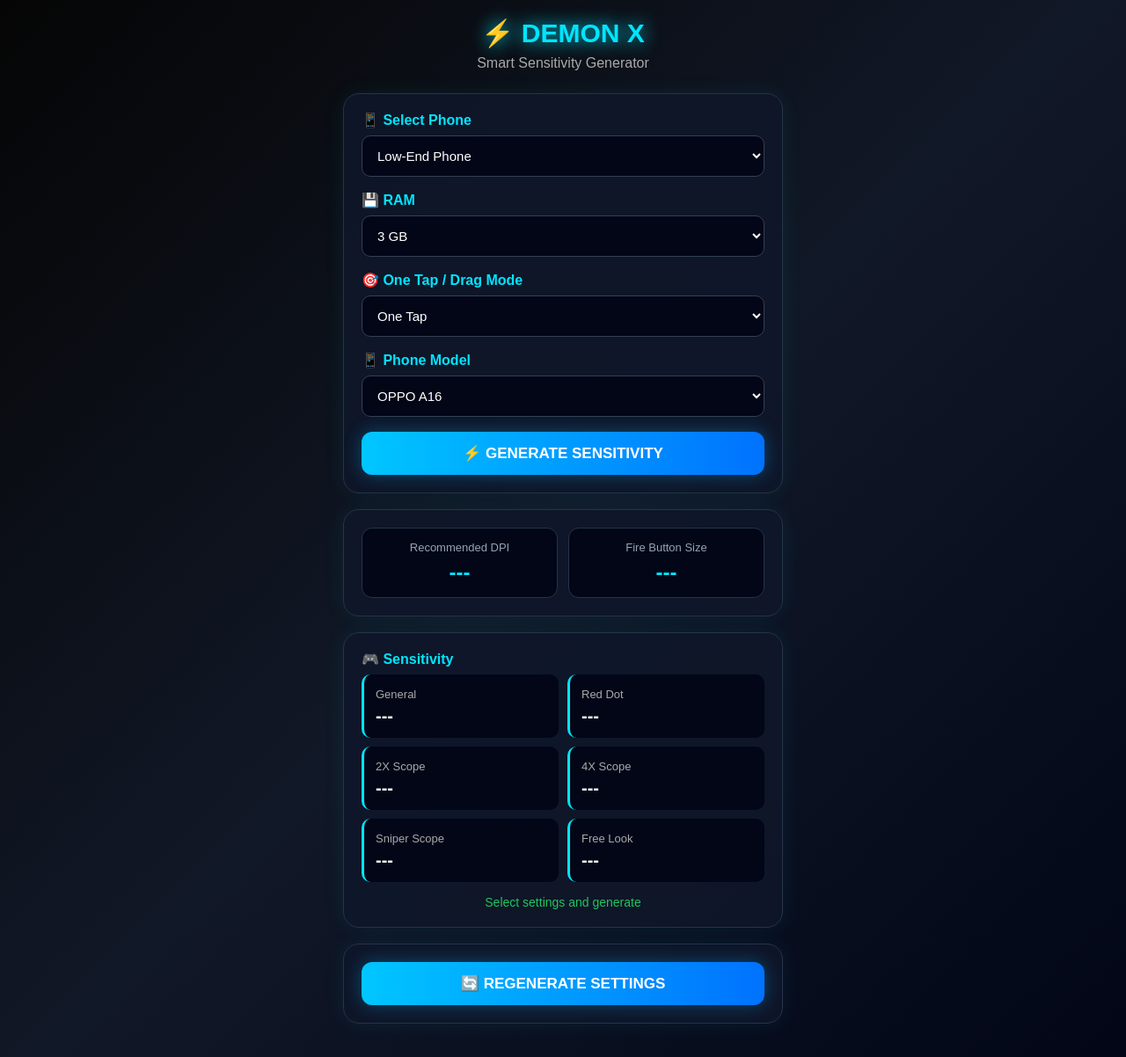
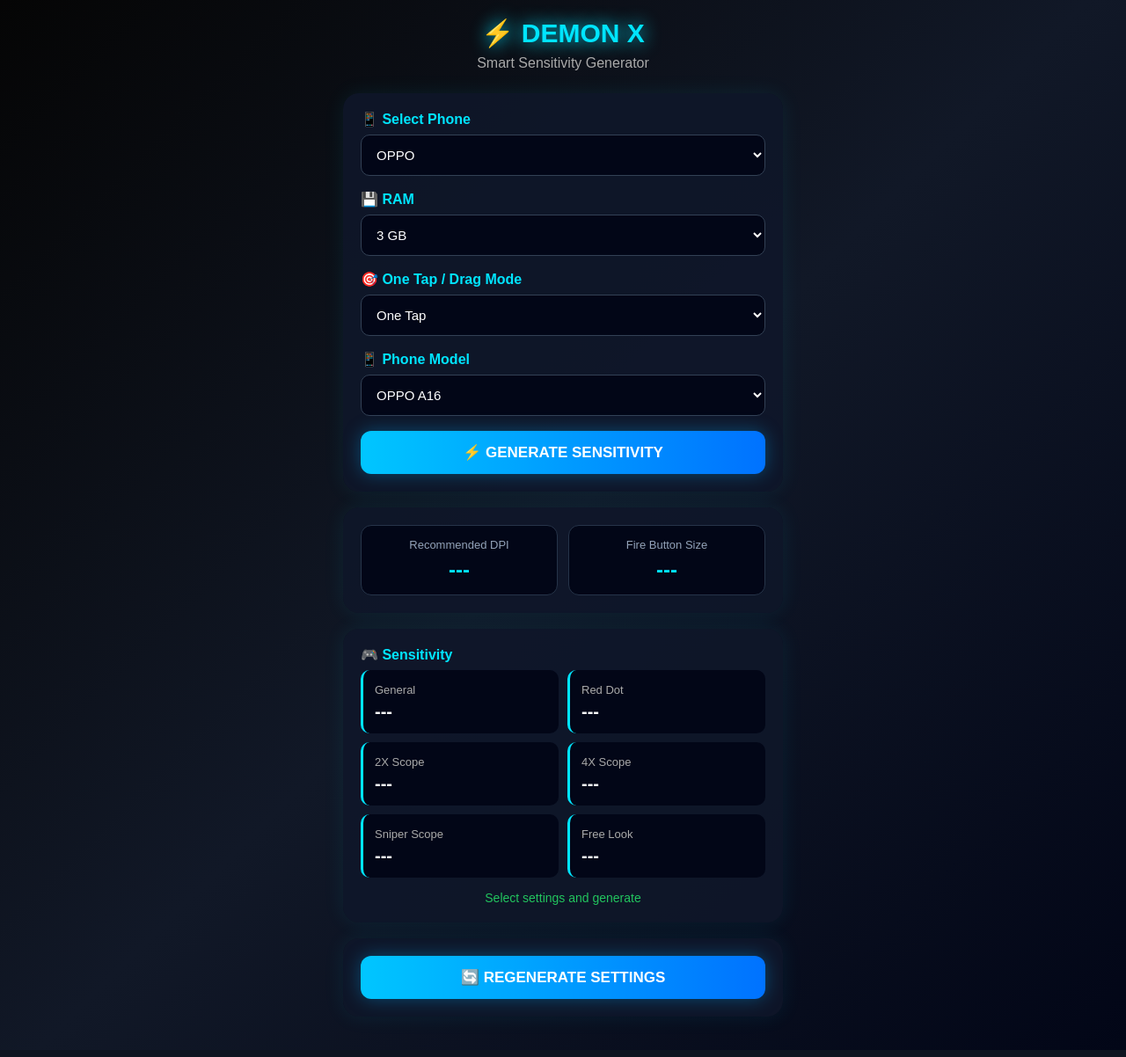
Before and after one commit to Ankul8899/demon-x-panel-, a Flask app: page / in a window 1280 px wide. Shown: the whole page at 88% size. Run offline with Flask 3, Linux system fonts and the light colour scheme.

Commit message:
updated templates

```diff
--- a/templates/index.html
+++ b/templates/index.html
@@ -43,7 +43,7 @@ body {
 
 .card {
     background: rgba(15, 23, 42, 0.9);
-    border: 1px solid #263449;
+q    border: 1px solid #263449;
     border-radius: 18px;
     padding: 20px;
     margin-bottom: 18px;
@@ -162,9 +162,6 @@ button:active {
         <label>📱 Select Phone</label>
 
         <select id="phone">
-            <option value="low">Low-End Phone</option>
-            <option value="mid">Mid-Range Phone</option>
-            <option value="high">High-End Phone</option>
             <option value="oppo">OPPO</option>
             <option value="redmi">Redmi</option>
             <option value="realme">Realme</option>
```
